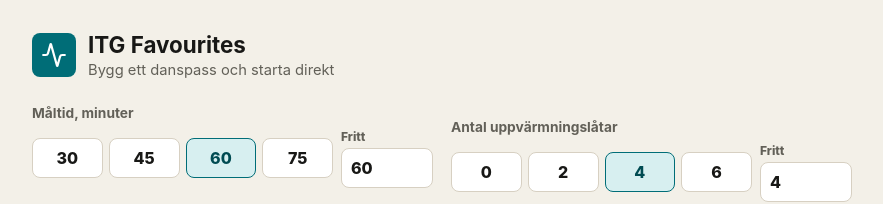
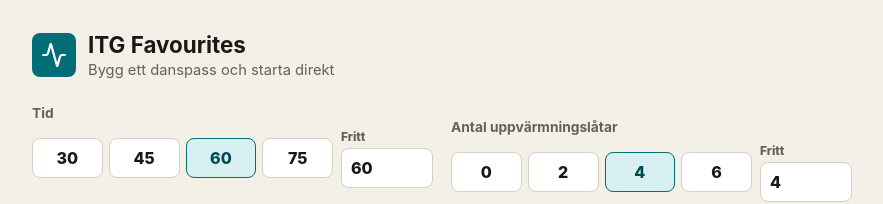
Before and after one commit to BaltaXYZ/app-ITG-favourites, a Next.js app: page / in a window 1280 px wide. Shown: the top 204 px of the page, without its empty margins (198-1081 px from the left). Built offline with nearby package versions, Linux system fonts and the light colour scheme.

Commit message:
Shorten time label

```diff
--- a/src/app/page.tsx
+++ b/src/app/page.tsx
@@ -377,7 +377,7 @@ export default function Home() {
             <Clock size={18} aria-hidden="true" />
           </div>
           <PresetInput
-            label="Mål­tid, minuter"
+            label="Tid"
             value={targetMinutes}
             presets={targetMinutePresets}
             minimum={1}
@@ -529,7 +529,7 @@ function StartView({
 
         <section className="start-controls" aria-label="Passinställningar">
           <PresetInput
-            label="Mål­tid, minuter"
+            label="Tid"
             value={targetMinutes}
             presets={targetMinutePresets}
             minimum={1}
```
